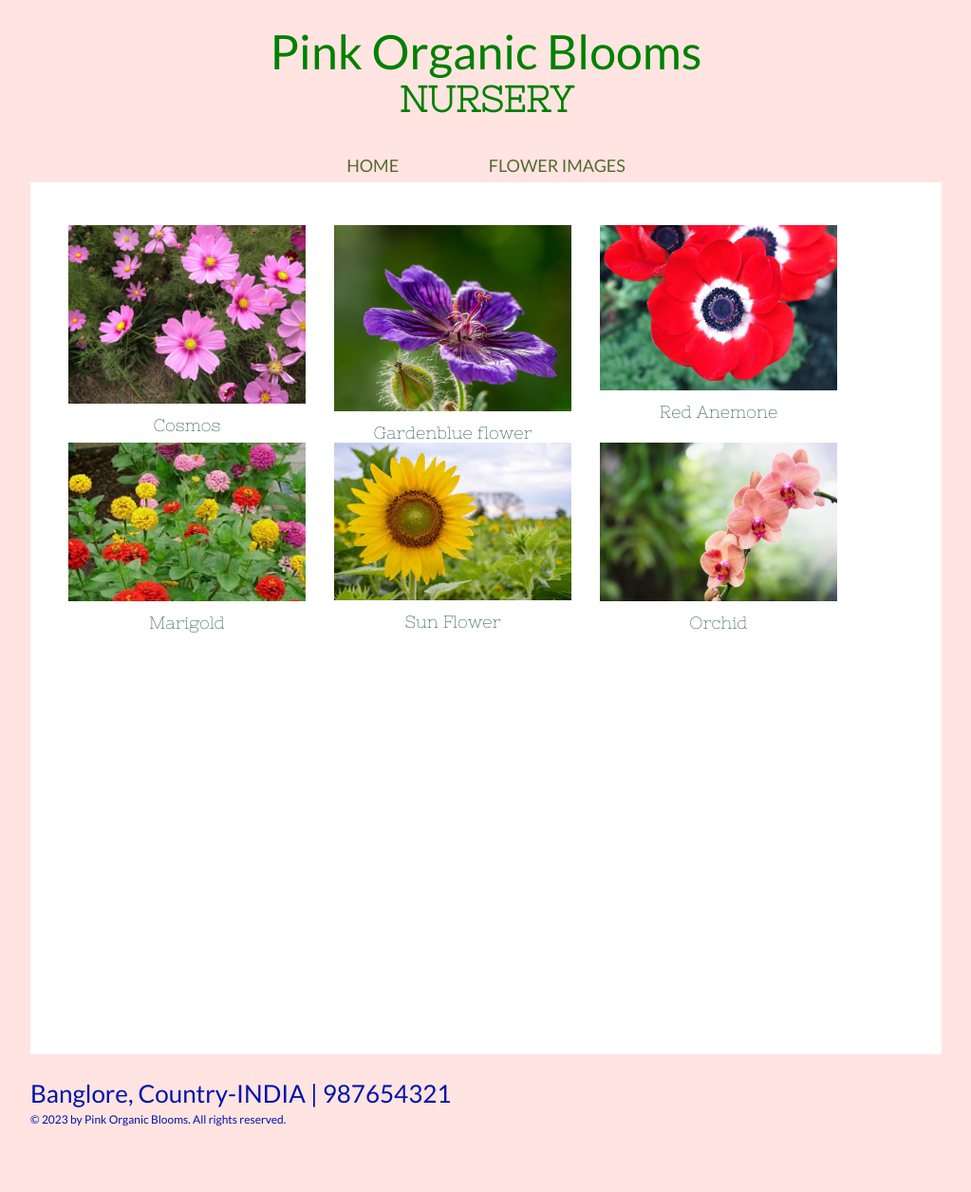
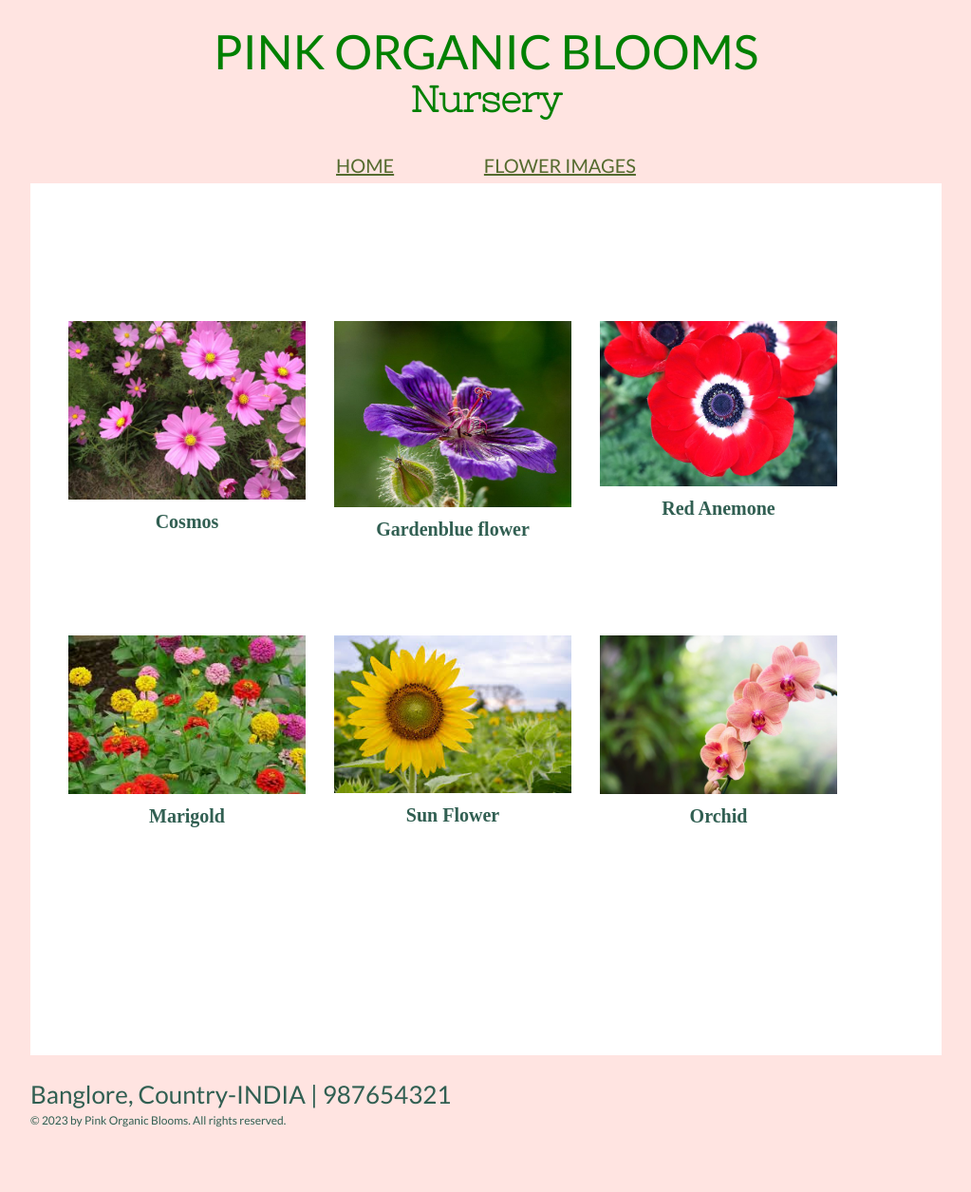
Before and after one commit to NCsuma/pink-organic-blooms-nursery, a Flask app: page /flowers in a window 1280 px wide. Shown: the whole page at 95% size, without its empty margins (128-1151 px from the left). Before the commit the page ends 1186 px from the top, so only its background shows below. Run offline with Flask 2, Linux system fonts and the light colour scheme.

Commit message:
Made few changes

```diff
--- a/app.py
+++ b/app.py
@@ -15,7 +15,6 @@ def show_flower_images():
     item4 = FlowerItem(4,"Marigold", "images/flower4.jpg")
     item5 = FlowerItem(5,"Sun Flower", "images/flower5.jpg")
     item6 = FlowerItem(6,"Orchid", "images/flower7.jpg")
-
     flowersgroup1 = [item1,item2,item3]
     flowersgroup2 = [item4,item5,item6]
     return render_template('flowers.html',flowersgroup1 = flowersgroup1 ,flowersgroup2 = flowersgroup2)
--- a/static/css/style.css
+++ b/static/css/style.css
@@ -64,8 +64,7 @@ p a:hover {
 	display: block;
 	font-family: 'nixie_oneregular';
 	font-size: 38px;
-	font-weight: bold;
-	text-transform: uppercase;
+	font-weight: bolder;
 }
 #header ul#navigation {
 	list-style: none;
@@ -80,10 +79,10 @@ p a:hover {
 }
 #header ul#navigation li a {
 	color: #556b2f;
-	font-size: 18px;
+	font-size: 20px;
 	padding: 0 46px;
 	text-align: center;
-	text-decoration: none;
+	text-decoration: underline;
 	text-transform: uppercase;
 }
 #header ul#navigation li a:hover,
@@ -216,11 +215,12 @@ p a:hover {
 	display: block;
 	max-width: 100%;
 	width: auto;
+	margin-top: 100;
 }
 #body div.content div ul li h4 {
-	font-family: 'nixie_oneregular';
-	font-size: 18px;
-	font-weight: normal;
+	font-family: 'inherit';
+	font-size: 20px;
+	font-weight: bolder;
 	margin: 0;
 	padding: 12px 0 0;
 	text-align: center;
@@ -366,13 +366,13 @@ p a:hover {
 	width: 500px;
 }
 #footer div span {
-	color: #0014a8;
+	color: #315f52;
 	display: block;
 	font-size: 26px;
 	line-height: 24px;
 }
 #footer div p {
-	color: #0014a8;
+	color: #315f52;
 	font-size: 12px;
 	line-height: 30px;
 }
--- a/templates/parent.html
+++ b/templates/parent.html
@@ -2,14 +2,14 @@
 <head>
 	<meta charset="UTF-8">
 	<meta name="viewport" content="user-scalable=0, width=device-width, initial-scale=1.0, maximum-scale=1.0, minimum-scale=1.0">
-	<title>Pink Organic Nursery</title>
+	<title>PINK ORGANIC BLOOMS</title>
 	<link rel="stylesheet" type="text/css" href="{{url_for('static',filename = 'css/style.css')}}">
 	<link rel="stylesheet" type="text/css" href="{{url_for('static',filename = 'css/mobile.css')}}">
 	<script type='text/javascript' src="{{url_for('static',filename = 'js/mobile.js')}}"></script>
 </head>
 <body>
 	<div id="header">
-		<h1><a href="/">Pink Organic Blooms <span>Nursery</span></a></h1>
+		<h1><a href="/">PINK ORGANIC BLOOMS <span>Nursery</span></a></h1>
 		<ul id="navigation">
 			<li class="current">
 				<a href="/">Home</a>
```
Also changed, not shown: templates/index.html (+10 -6 lines).
